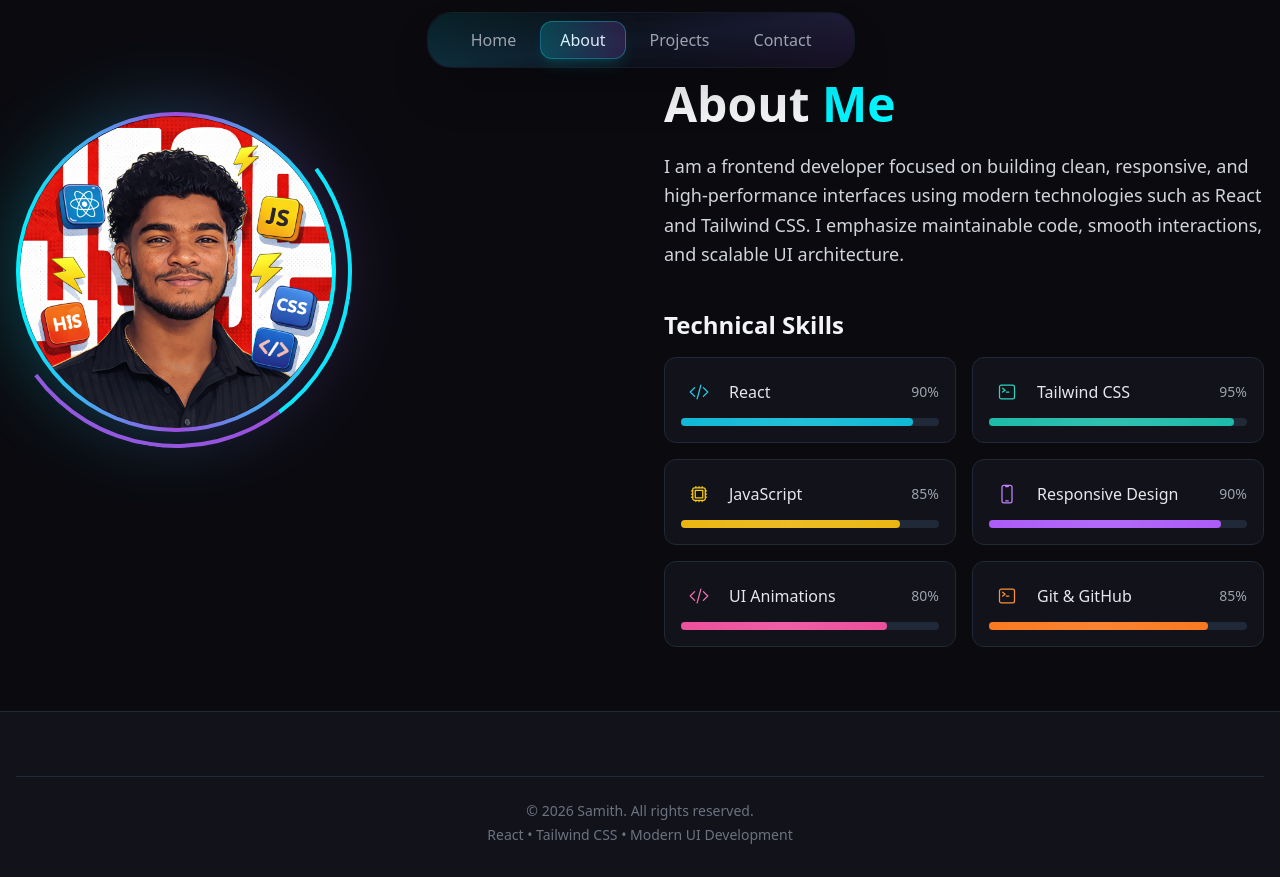
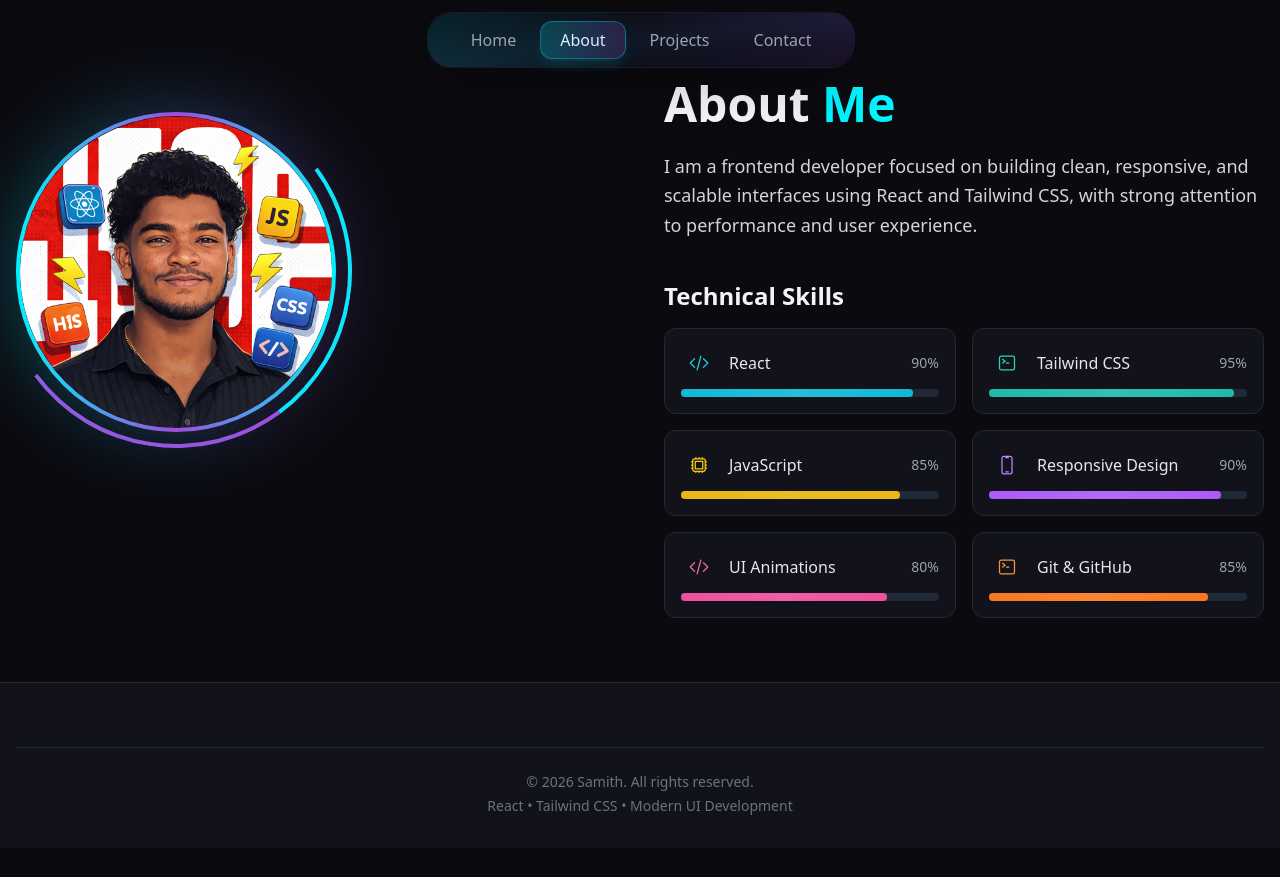
Before and after one commit to samithk07/personal-portfolio, a React (Vite) app: page /about in a window 1280 px wide. After the commit the page ends 848 px from the top, so only its background shows below. Built offline with nearby package versions, Linux system fonts and the light colour scheme.

Commit message:
portfolio

```diff
--- a/src/pages/About.jsx
+++ b/src/pages/About.jsx
@@ -6,6 +6,9 @@ import {
   CpuChipIcon,
   CommandLineIcon,
 } from '@heroicons/react/24/outline';
+
+// ✅ IMPORT IMAGE (PRODUCTION SAFE)
+import profileImg from '../assets/pofile/ChatGPT Image Jan 21, 2026, 10_03_48 PM.png';
 
 const About = () => {
   const skills = [
@@ -55,7 +58,7 @@ const About = () => {
 
   return (
     <section className="pt-20 pb-16 relative">
-      {/* Animated Gradient Borders */}
+      {/* Animated Gradient Border */}
       <div className="fixed inset-0 -z-10 pointer-events-none">
         {['top', 'bottom'].map((pos, i) => (
           <div
@@ -64,9 +67,7 @@ const About = () => {
             style={{
               background:
                 'linear-gradient(90deg, transparent, #00f3ff, #9d4edd, transparent)',
-              animation: `gradientFlow 4s linear infinite ${
-                i ? 'reverse' : ''
-              }`,
+              animation: `gradientFlow 4s linear infinite ${i ? 'reverse' : ''}`,
             }}
           />
         ))}
@@ -77,9 +78,7 @@ const About = () => {
             style={{
               background:
                 'linear-gradient(180deg, transparent, #00f3ff, #9d4edd, transparent)',
-              animation: `gradientFlow 4s linear infinite ${
-                i ? 'reverse' : ''
-              }`,
+              animation: `gradientFlow 4s linear infinite ${i ? 'reverse' : ''}`,
             }}
           />
         ))}
@@ -123,7 +122,7 @@ const About = () => {
 
               <div className="relative w-full h-full rounded-full overflow-hidden p-1 bg-gradient-to-r from-neon-blue via-neon-purple to-neon-blue">
                 <img
-                  src="src/assets/pofile/ChatGPT Image Jan 21, 2026, 10_03_48 PM.png"
+                  src={profileImg}
                   alt="Samith - Frontend Developer"
                   className="w-full h-full rounded-full object-cover transition-transform duration-500 hover:scale-110"
                 />
@@ -143,15 +142,12 @@ const About = () => {
 
             <p className="text-gray-300 text-lg leading-relaxed mb-10">
               I am a frontend developer focused on building clean, responsive,
-              and high-performance interfaces using modern technologies such as
-              React and Tailwind CSS. I emphasize maintainable code, smooth
-              interactions, and scalable UI architecture.
+              and scalable interfaces using React and Tailwind CSS, with strong
+              attention to performance and user experience.
             </p>
 
             {/* Skills */}
-            <h3 className="text-2xl font-semibold mb-4">
-              Technical Skills
-            </h3>
+            <h3 className="text-2xl font-semibold mb-4">Technical Skills</h3>
 
             <div className="grid grid-cols-2 gap-4">
               {skills.map((skill, index) => {
```
